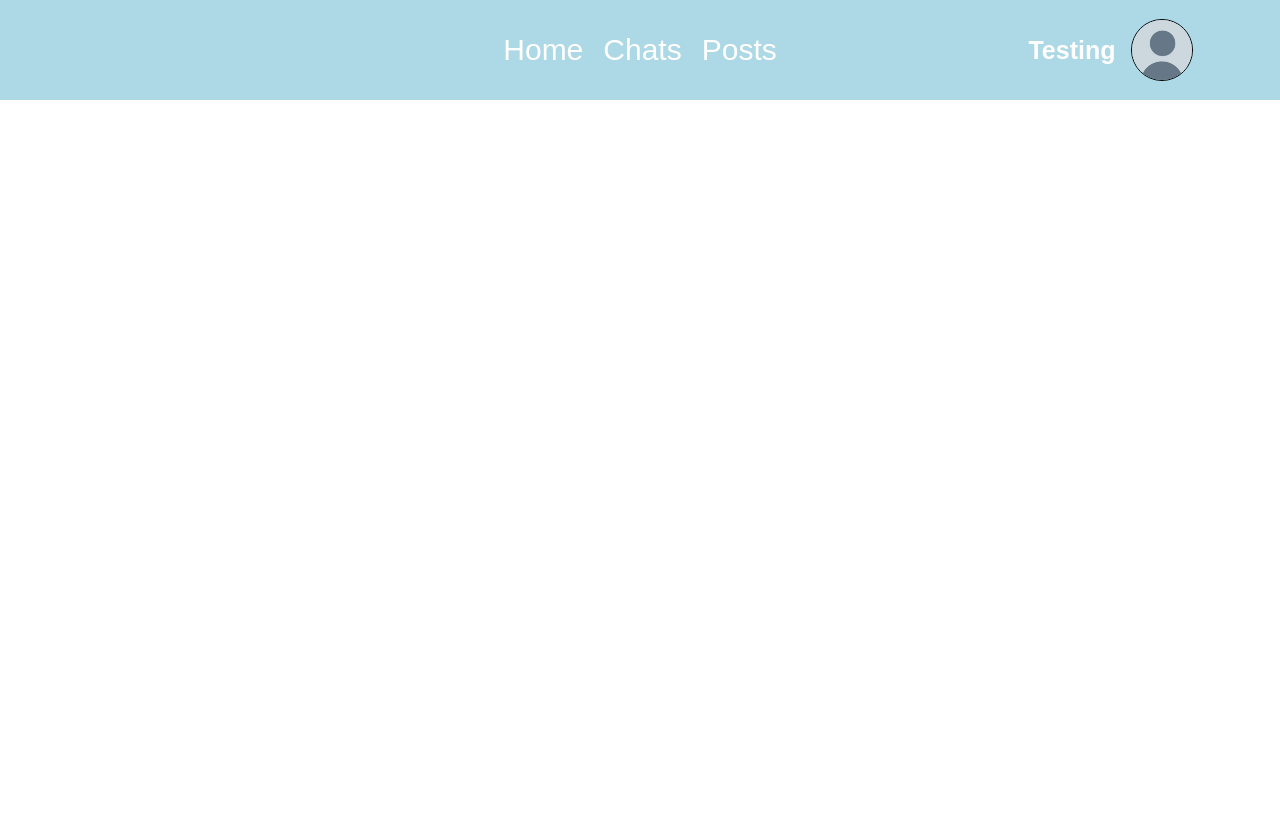
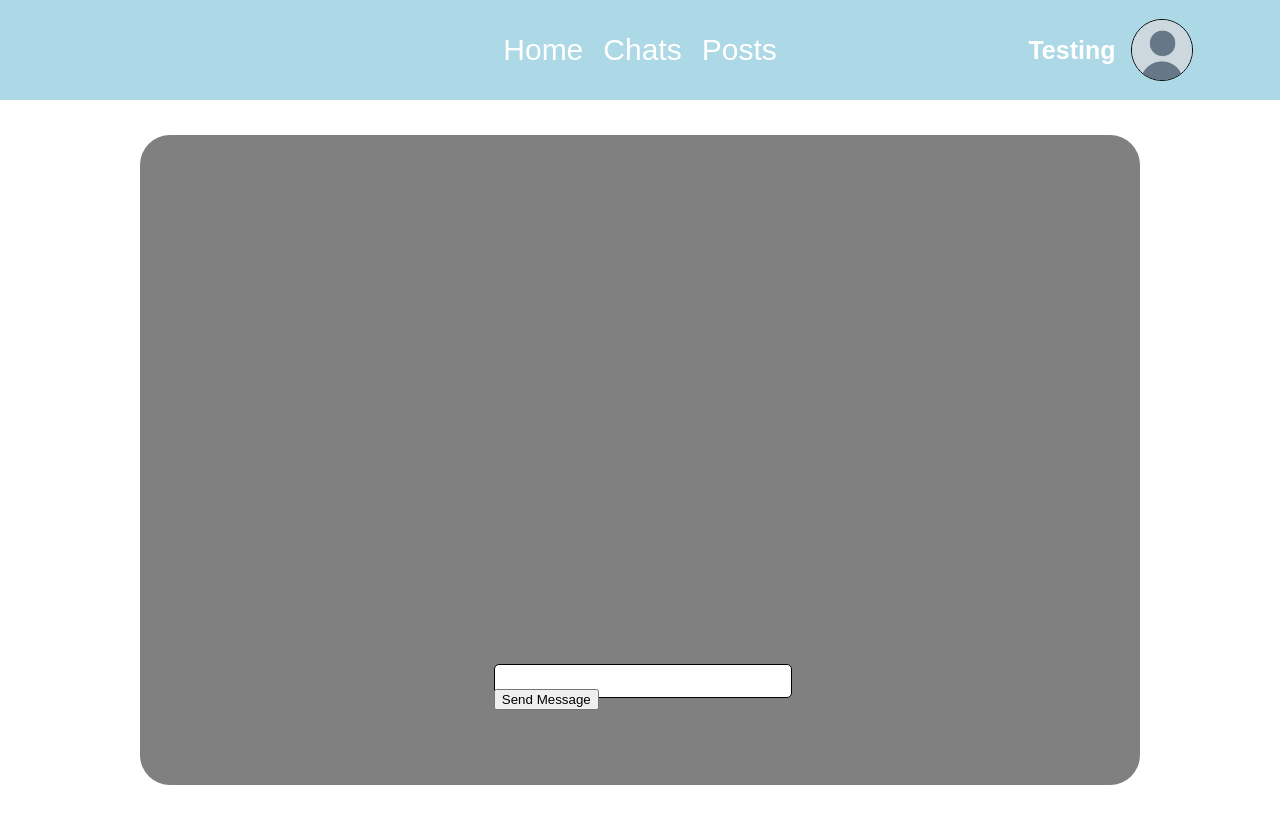
Before and after one commit to MustafaBioS/Chatter, a Flask app: page /chats in a window 1280 px wide. Before the commit the page ends 100 px from the top, so only its background shows below. Run offline with Flask 3, Linux system fonts and the light colour scheme; a user stored in the database is signed in; some libraries are stand-ins or nearby versions.

```diff
--- a/app.py
+++ b/app.py
@@ -7,6 +7,9 @@ from flask_login import LoginManager, UserMixin, login_user, login_required, log
 from datetime import datetime
 import os
 from werkzeug.utils import secure_filename
+from flask_socketio import SocketIO, emit
+
+
 
 # APP INITIALIZATION
 
@@ -20,6 +23,10 @@ db = SQLAlchemy(app)
 migrate = Migrate(app, db)
 
 bcrypt = Bcrypt(app)
+
+socketio = SocketIO()
+
+socketio.init_app(app)
 
 login_manager = LoginManager()
 login_manager.init_app(app)
@@ -53,6 +60,19 @@ class Posts(db.Model):
     user_id = db.Column(db.Integer, db.ForeignKey("users.id"), nullable=False)
 
 # SOCKETS
+
+@socketio.on('connect')
+def handle_connect():
+    print('Connected Socket')
+
+@socketio.on('user_join')
+def handle_user_join(username):
+    print(f"User {username} Joined!")
+
+@socketio.on('new_message')
+def handle_new_message(message):
+    print(f'New Message: {message}')
+    emit('chat', {"message": message}, broadcast=True)
 
 # ROUTES
 
@@ -209,12 +229,7 @@ def user():
         flash("Profile Updated Successfully", 'success')
         return redirect(url_for('user'))
 
-
-
-
-
-
 # RUN
 
 if __name__ == '__main__':
-    app.run(debug=True)
+    socketio.run(app, debug=True)
--- a/static/styles.css
+++ b/static/styles.css
@@ -695,3 +695,44 @@
     background-color: red;
     color: white;
 }
+
+.chatareaCon {
+    display: flex;
+    align-items: center;
+    justify-content: center;
+    height: 90vh;
+    width: 100%;
+}
+
+.chatarea {
+    height: 650px;
+    width: 1000px;
+    background-color: gray;
+    display: flex;
+    align-items: flex-start;
+    border-radius: 30px;
+    justify-content: flex-start;
+}
+
+.messagebox {
+    width: 100%;
+    height: 30px;
+    border: 1px solid black;
+    outline: none;
+    margin-bottom: -50px;
+    border-radius: 5px;
+}
+
+.sendform {
+    position: absolute;
+    height: 100%;
+    display: flex;
+    align-items: flex-end;
+    justify-content: flex-end;
+    margin-bottom: 300px;
+    flex-direction: column;
+}
+
+.sendmsg {
+
+}
--- a/templates/chats.html
+++ b/templates/chats.html
@@ -4,6 +4,7 @@
     <meta charset="UTF-8">
     <meta name="viewport" content="width=device-width, initial-scale=1.0">
     <title>Chats</title>
+    <script src="https://cdn.socket.io/4.7.2/socket.io.min.js" crossorigin="anonymous"></script>
     <link rel="stylesheet" href="{{ url_for('static', filename='styles.css') }}">
 </head>
 <body>
@@ -34,13 +35,54 @@
         {% endif %}
     {% endwith %}
 
+    <div class="chatareaCon">
+        <div class="chatarea">
+            <ul class="msgs">
+
+            </ul>
+        </div>
+        <form class="sendform">
+                <span class="msgspn">
+                    <input class="messagebox" type="text">
+                    <input type="button" class="sendmsg" value="Send Message">
+                </span>
+        </form>
+    </div>
+
 <script>
     const signup = document.querySelector('.signup');
     const login = document.querySelector('.login');
     const logout = document.querySelector('.logout');
     const pfp = document.querySelector('.pfp');
+    const socket = io({autoConnect: false});
+    const sendmsg = document.querySelector('.sendmsg');
+    const sendform = document.querySelector('.sendform')
+
+    let username = '{{ current_user.username }}';
+
+    socket.connect();
+
+    socket.on('connect', ()=> {
+        socket.emit("user_join", username);
+    })
+
+    document.querySelector('.sendmsg').addEventListener('click', ()=> {
+            let message = document.querySelector('.messagebox').value;
+            socket.emit('new_message', message);
+            document.querySelector('.messagebox').value = '';
+        }
+    )
+
+    socket.on('chat', (data)=> {
+        let ul = document.querySelector('.msgs');
+        let li = document.createElement('li');
+        li.appendChild(document.createTextNode(data["message"]))
+        ul.appendChild(li);
+        ul.scrollTop = ul.scrollHeight
+    })
 
     document.addEventListener('DOMContentLoaded', ()=> {
+
 
         if (login) {
             login.addEventListener('click', ()=> {
```
